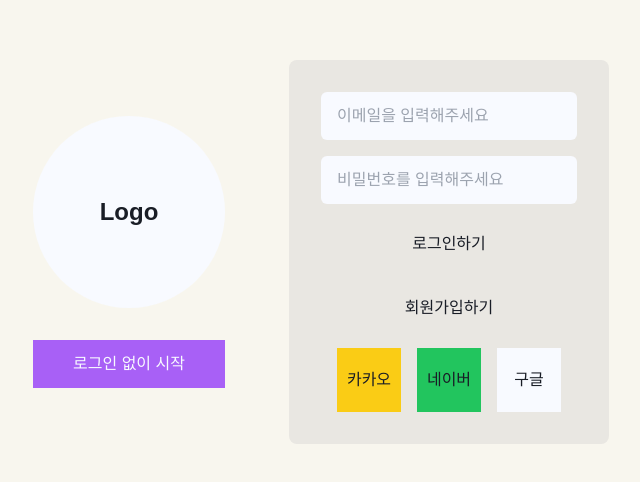
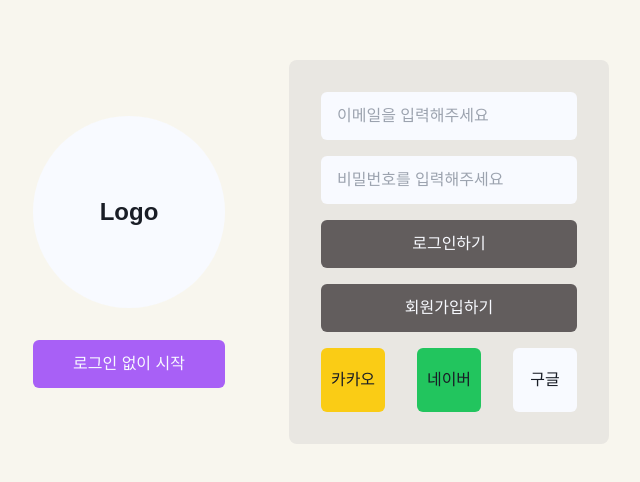
Before and after one commit to what-is-your-ideal-type/FE_what-is-your-ideal-type, a React (Create React App) app: page / in a window 1280 px wide. Shown: the part 148-630 px from the top of the page, without its empty margins (319-959 px from the left). Built offline with nearby package versions, Linux system fonts and the light colour scheme; no server answers.

Commit message:
Update: Home UI 피그마에 맞게 수정

```diff
--- a/src/Pages/Home.tsx
+++ b/src/Pages/Home.tsx
@@ -1,4 +1,5 @@
-import React from "react"
+import React from "react";
+import { Link } from "react-router-dom";
 
 const Home = () => {
   return (
@@ -8,32 +9,46 @@
           <div className="flex items-center justify-center w-48 h-48 bg-white rounded-full">
             <span className="text-2xl font-bold">Logo</span>
           </div>
-          <button className="w-48 h-12 bg-main text-white">로그인 없이 시작</button>
+          <Link
+            to="/survey"
+            className="w-48 h-12 py-3 bg-main text-white text-center rounded-md"
+          >
+            로그인 없이 시작
+          </Link>
         </section>
         <section className="flex flex-col items-center p-8 space-y-4 bg-[#e9e7e2] rounded-lg">
-          <input type="email" placeholder="이메일을 입력해주세요" className="w-64 h-12 px-4 py-2 bg-white rounded-md" />
+          <input
+            type="email"
+            placeholder="이메일을 입력해주세요"
+            className="w-64 h-12 px-4 py-2 bg-white rounded-md"
+          />
           <input
             type="password"
             placeholder="비밀번호를 입력해주세요"
             className="w-64 h-12 px-4 py-2 bg-white rounded-md"
           />
-          <button className="w-64 h-12 bg-gray-300 text-gray-700">로그인하기</button>
-          <button className="w-64 h-12 bg-gray-300 text-gray-700">회원가입하기</button>
-          <section className="flex space-x-4">
-            <button className="w-16 h-16 bg-yellow-400">
-                카카오
+          <button className="w-64 h-12 py-3 bg-gray text-white rounded-md">
+            로그인하기
+          </button>
+          <Link
+            to="/signup"
+            className="w-64 h-12 py-3 bg-gray text-white text-center rounded-md"
+          >
+            회원가입하기
+          </Link>
+          <section className="flex space-x-8">
+            <button className="w-16 h-16 bg-yellow-400 rounded-md">
+              카카오
             </button>
-            <button className="w-16 h-16 bg-green-500">
-                네이버
+            <button className="w-16 h-16 bg-green-500 rounded-md">
+              네이버
             </button>
-            <button className="w-16 h-16 bg-white">
-                구글
-            </button>
+            <button className="w-16 h-16 bg-white rounded-md">구글</button>
           </section>
         </section>
       </section>
     </main>
-  )
-}
+  );
+};
 
-export default Home
+export default Home;
```
